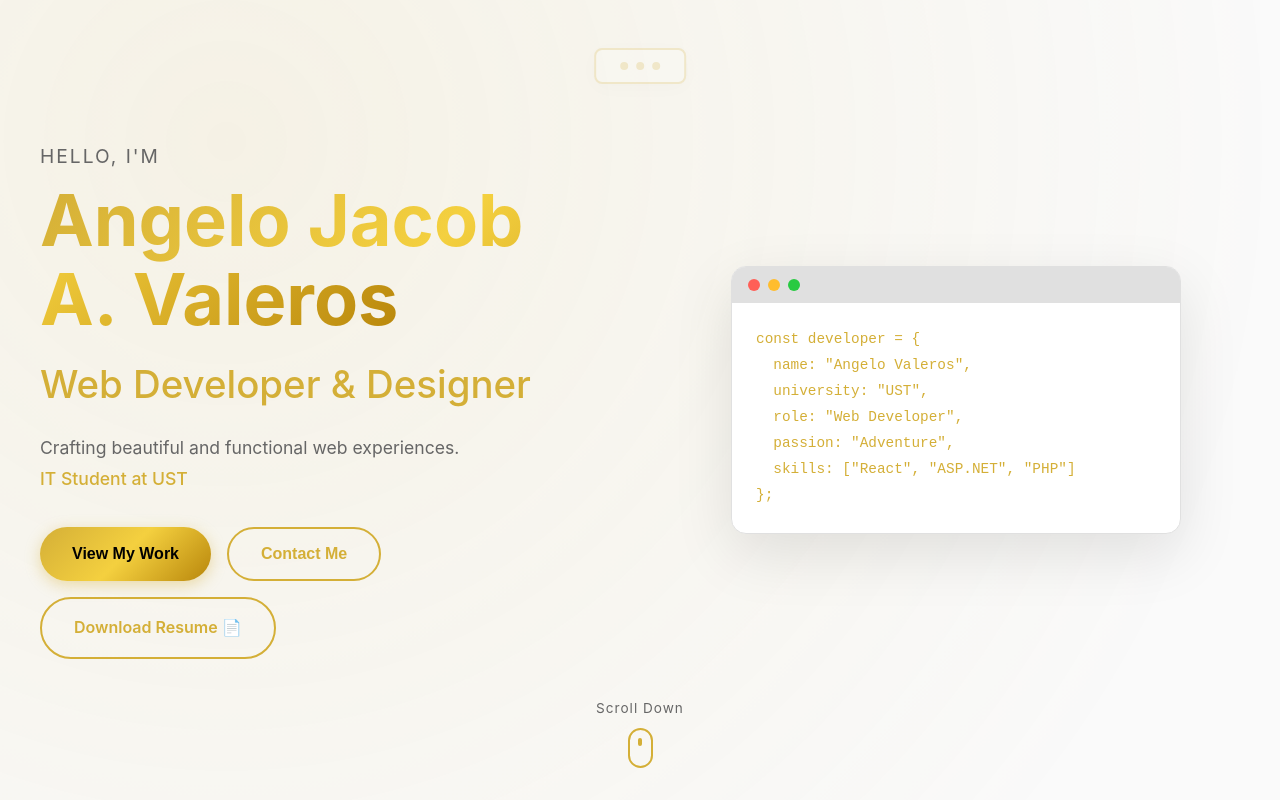
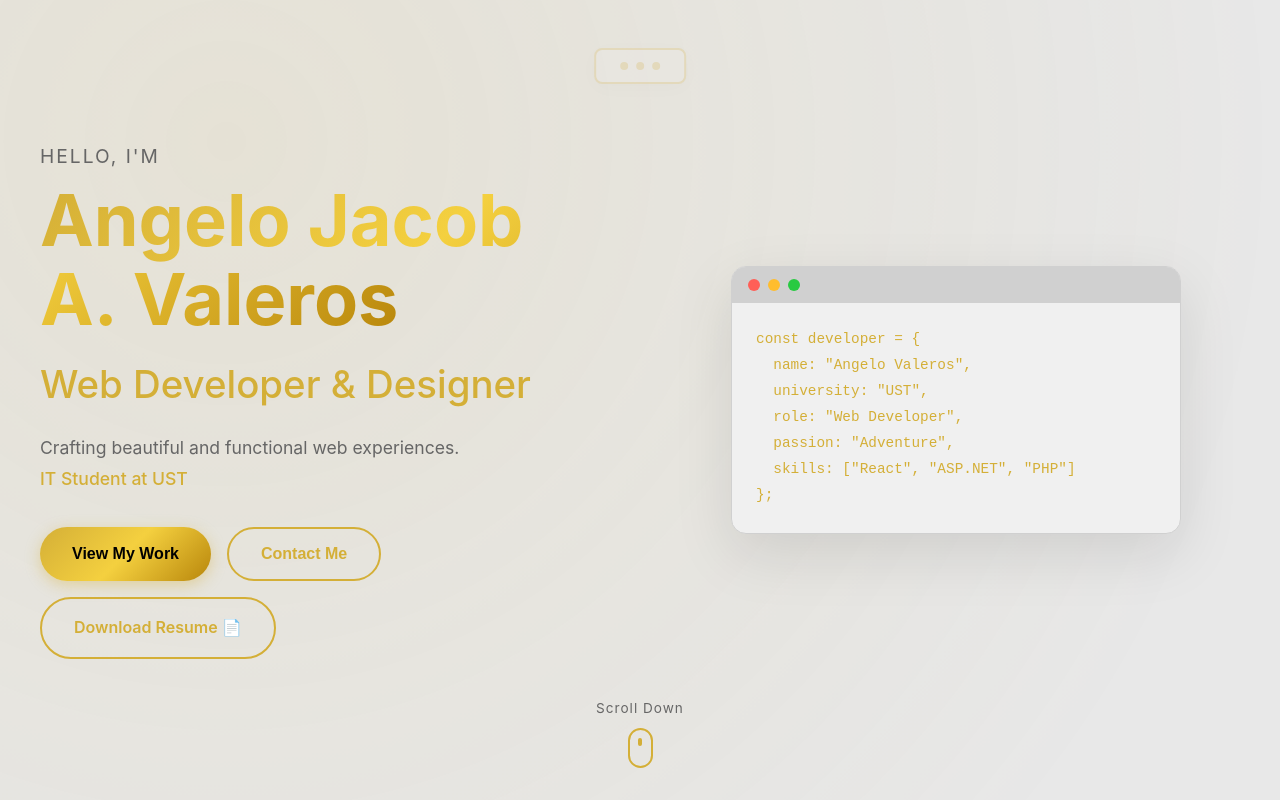
Before and after one commit to AJacobV/portfolio, a React (Create React App) app: page / in a window 1280 px wide. Shown: the top 800 px of the page. Built offline with nearby package versions, Linux system fonts and the light colour scheme.

Commit message:
minor shading adjustment

```diff
--- a/src/App.css
+++ b/src/App.css
@@ -13,11 +13,11 @@
   --gold-gradient: linear-gradient(135deg, #D4AF37 0%, #F4D03F 50%, #B8860B 100%);
 
   /* Light Theme */
-  --light-bg: #FAFAFA;
-  --light-bg-secondary: #FFFFFF;
+  --light-bg: #E8E8E8;
+  --light-bg-secondary: #F0F0F0;
   --light-text: #2D2D2D;
   --light-text-secondary: #666666;
-  --light-border: #E0E0E0;
+  --light-border: #D0D0D0;
   --light-shadow: rgba(0, 0, 0, 0.1);
 
   /* Dark Theme */
```
